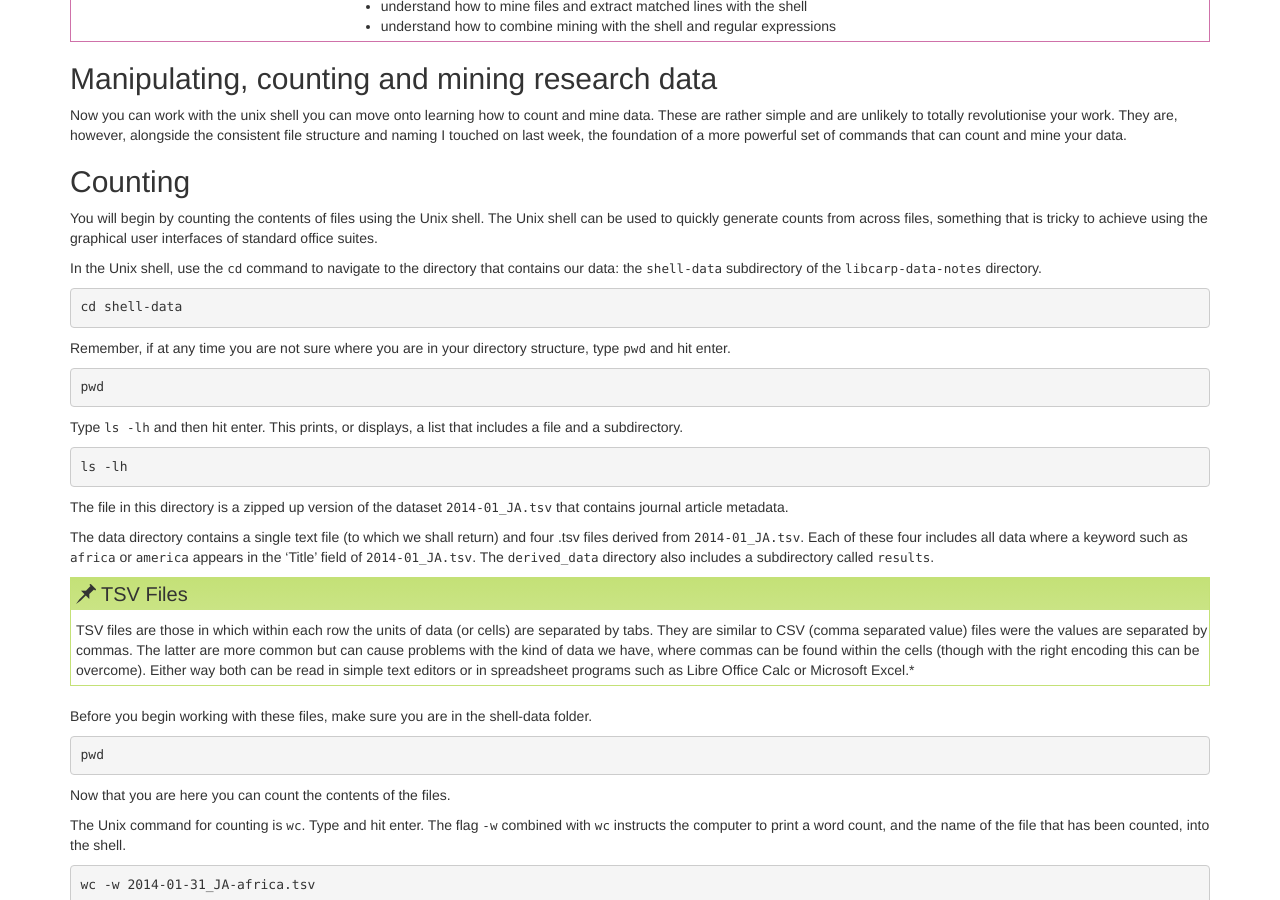
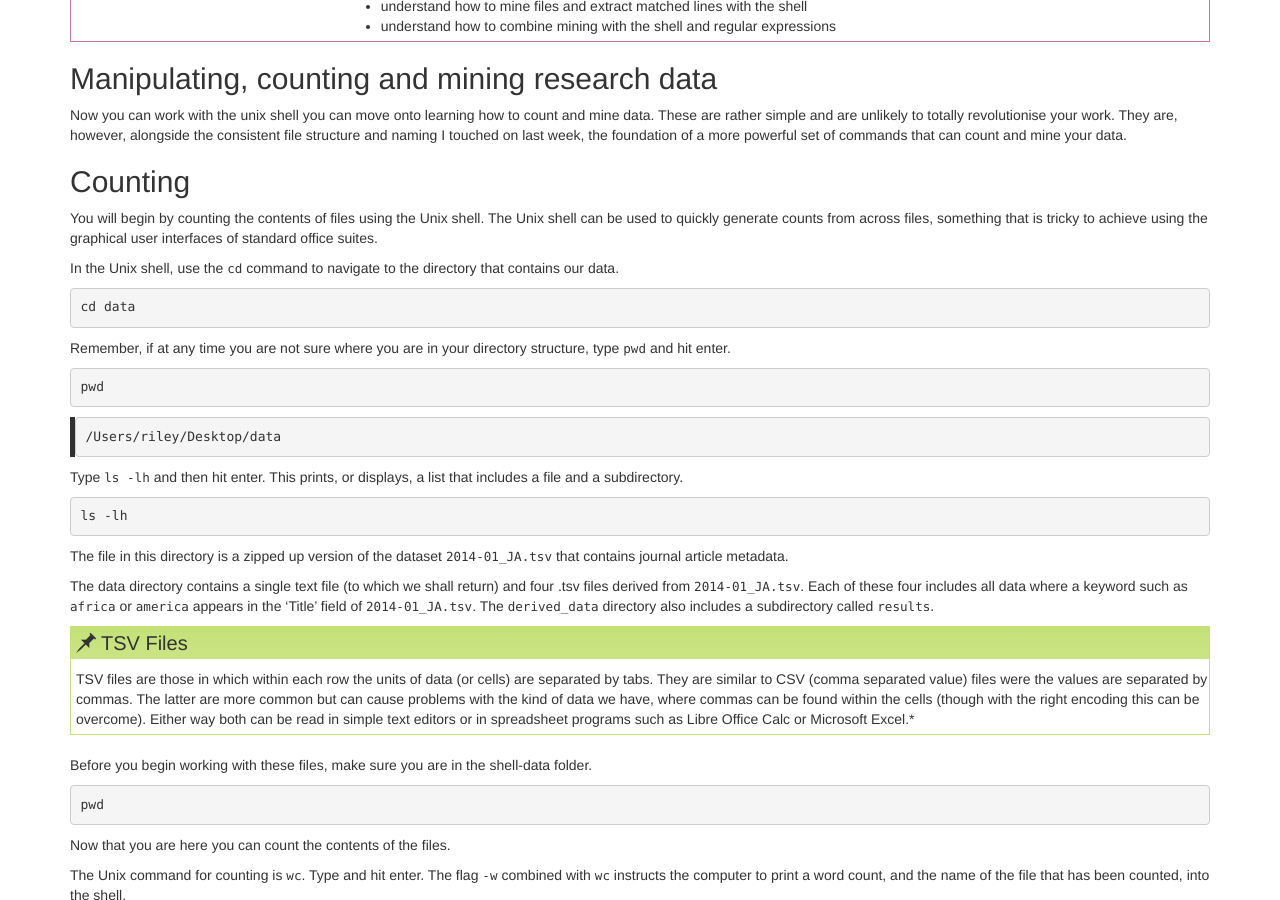
Before and after one commit to ucsdlib/library-bash, a Jekyll site: the page built from _episodes/02-counting-mining.md, in a window 1280 px wide and 900 px high, scrolled down 335 px. Built offline with Jekyll 4.4.1, drawn with Linux system fonts in a browser that asks for light colours.

Commit message:
adding change to 02 ep

```diff
--- a/_episodes/02-counting-mining.md
+++ b/_episodes/02-counting-mining.md
@@ -27,10 +27,10 @@ The Unix shell can be used to quickly generate counts from across files,
 something that is tricky to achieve using the graphical user interfaces of standard office suites.
 
 In the Unix shell, use the `cd` command to navigate to the directory
-that contains our data: the `shell-data` subdirectory of the `libcarp-data-notes` directory.
+that contains our data.
 
 ~~~
-cd shell-data
+cd data
 ~~~
 {: .bash}
 
@@ -42,6 +42,10 @@ pwd
 ~~~
 {: .bash}
 
+~~~
+/Users/riley/Desktop/data
+~~~
+{: .output}
 
 Type `ls -lh` and then hit enter. This prints, or displays, a list that includes a file and a subdirectory.
 
```
